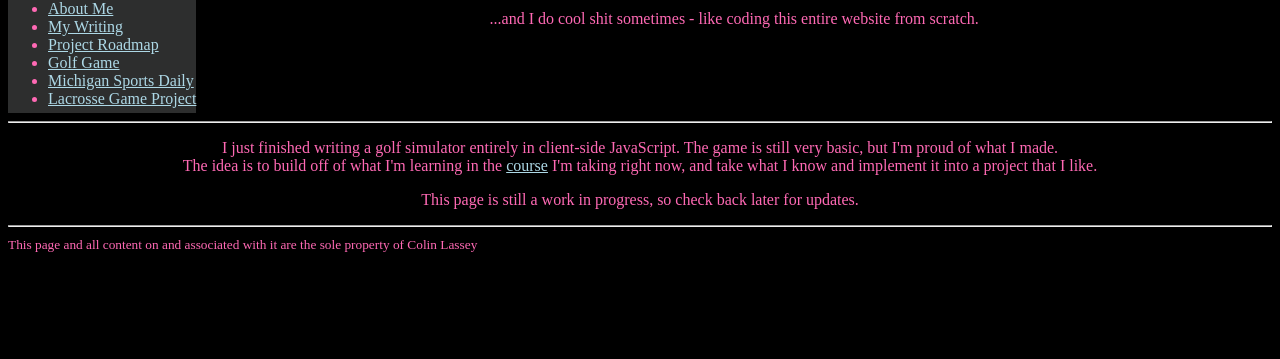
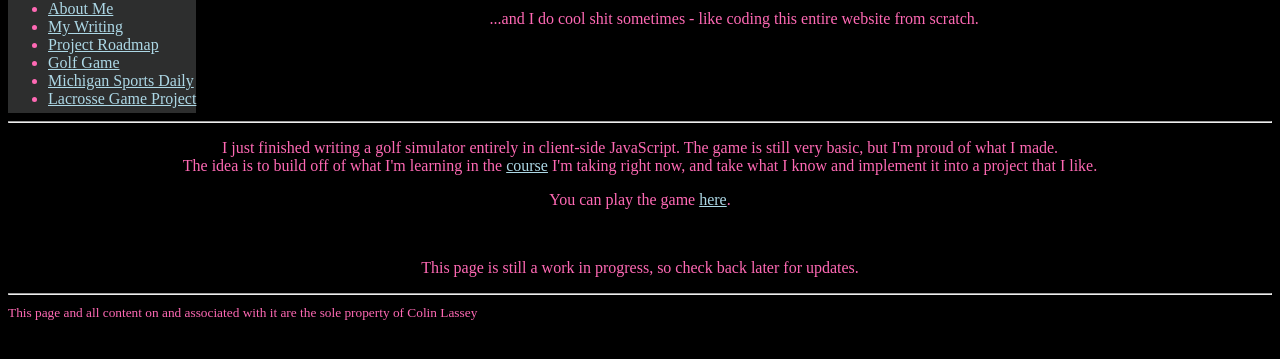
Before and after one commit to cklgaming/cklgaming.github.io, a plain HTML site: page index.html in a window 1280 px wide. Shown: the part 65-424 px from the top of the page. Drawn offline with Linux system fonts and the light colour scheme.

Commit message:
Added link to golf game in body

```diff
--- a/index.html
+++ b/index.html
@@ -29,6 +29,7 @@
     <div id="p">
     <p>I just finished writing a golf simulator entirely in client-side JavaScript. The game is still very basic, but I'm proud of what I made.<br>
         The idea is to build off of what I'm learning in the <a href="https://freecodecamp.org">course</a> I'm taking right now, and take what I know and implement it into a project that I like.</p>
+            <p>You can play the game <a href="https://cklgaming.github.io/lawnChairSimulator">here</a>.</p><br>
     <p>This page is still a work in progress, so check back later for updates.</p>
     </div>
 
```
